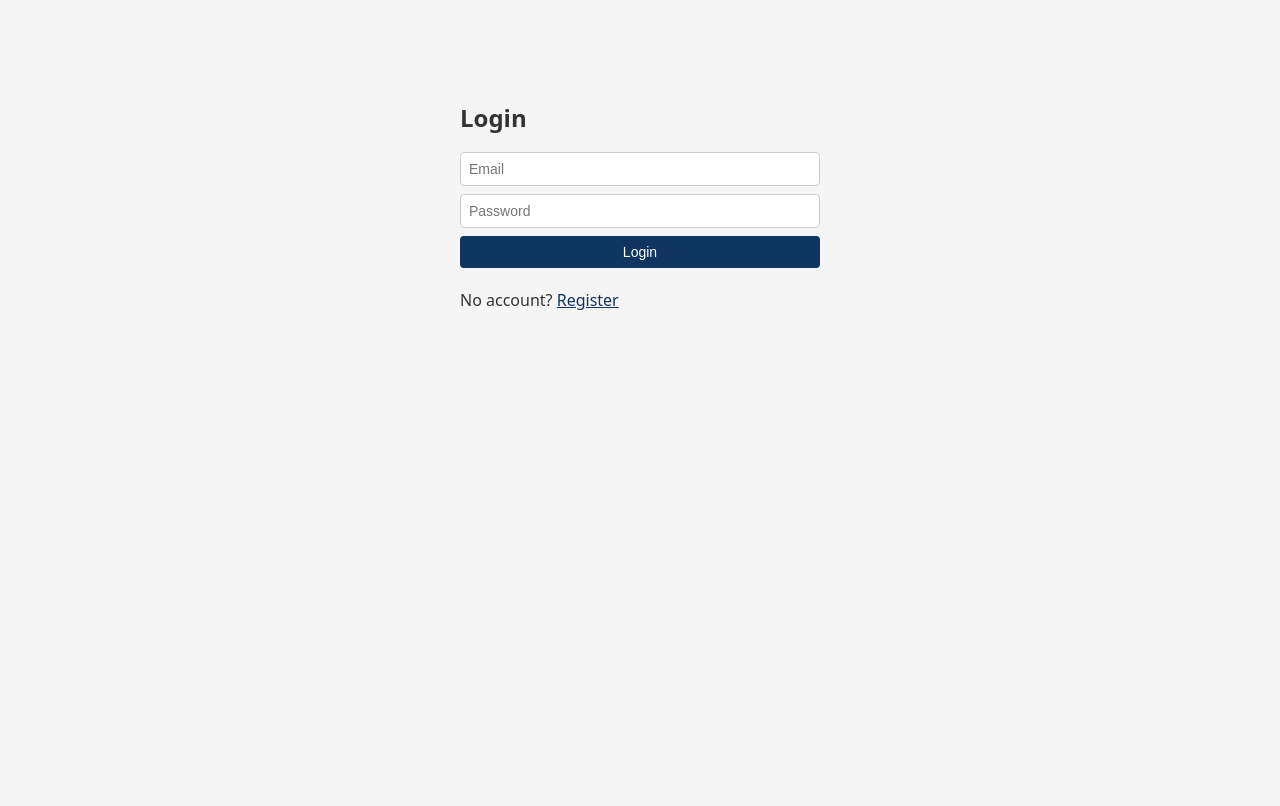
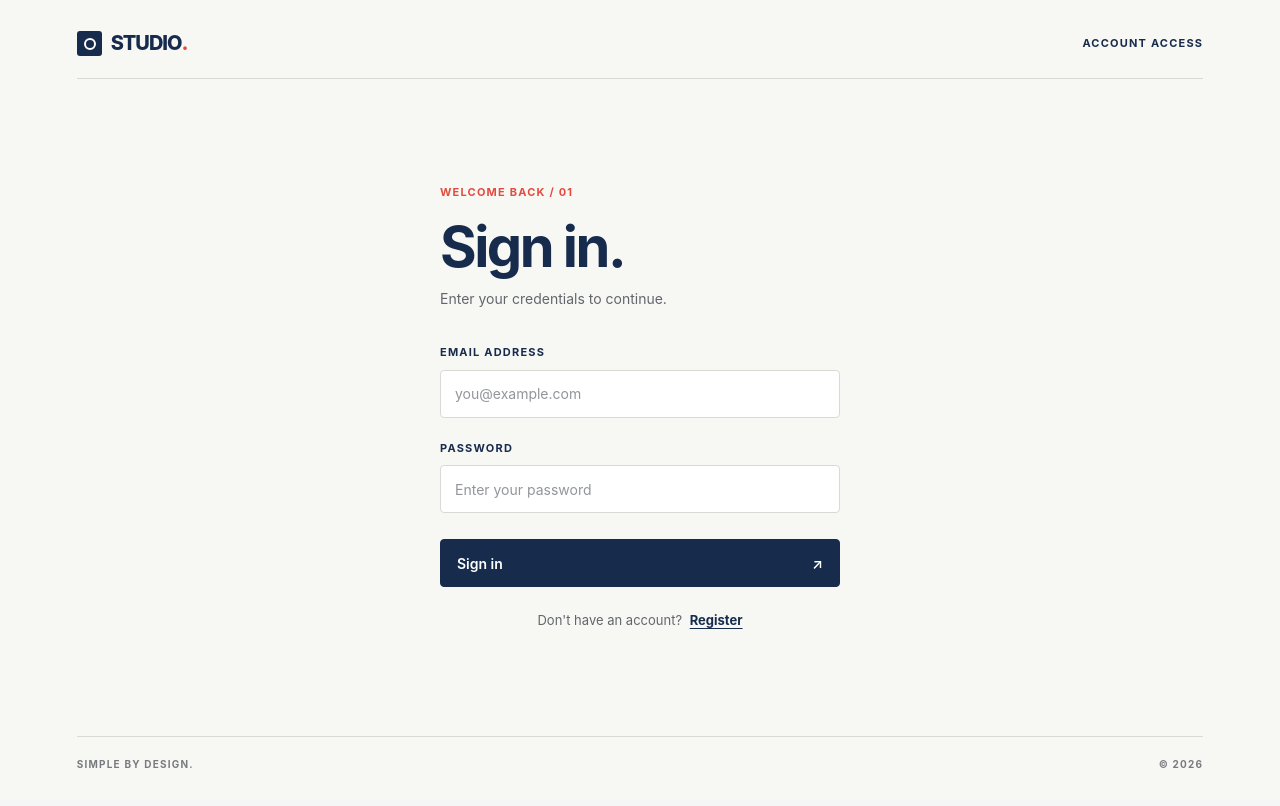
Before and after one commit to chalanalk-py/university-event-management-system, a React (Vite) app in the folder client/: page /login in a window 1280 px wide. Shown: the top 806 px of the page. Built offline with nearby package versions, Linux system fonts and the light colour scheme.

Commit message:
"test for simple ui changes method"

```diff
--- a/client/src/App.css
+++ b/client/src/App.css
@@ -68,3 +68,391 @@ li { padding: 8px; border-bottom: 1px solid #eee; }
 .position-card { background: #fff; padding: 12px; margin: 8px 0; border: 1px solid #ddd; border-radius: 4px; }
 
 a { color: #0f3460; }
+
+/* Minimalism & Swiss Style - Login Page */
+
+.page-center {
+  width: 100%;
+  max-width: 400px;
+  margin: 80px auto;
+  padding: 32px 24px;
+  background: #f7f7f4;
+  color: #172b4d;
+}
+
+.page-center h2 {
+  margin-bottom: 12px;
+  font-size: 42px;
+  font-weight: 750;
+  letter-spacing: -1.8px;
+  line-height: 1.15;
+}
+
+.page-center > p {
+  margin-top: 24px;
+  color: #62666c;
+  font-size: 13px;
+  text-align: center;
+}
+
+.page-center > p a {
+  color: #172b4d;
+  font-weight: 600;
+  text-decoration: underline;
+  text-underline-offset: 3px;
+}
+
+.page-center form {
+  display: flex;
+  flex-direction: column;
+  gap: 16px;
+  width: 100%;
+  margin: 28px 0 0;
+}
+
+.page-center input {
+  width: 100%;
+  min-height: 48px;
+  padding: 12px 14px;
+  border: 1px solid #d9dad6;
+  border-radius: 4px;
+  background: #fff;
+  color: #172b4d;
+  font-size: 14px;
+  outline: none;
+  transition: border-color 160ms ease;
+}
+
+.page-center input::placeholder {
+  color: #92959a;
+}
+
+.page-center input:focus-visible {
+  border-color: #172b4d;
+  outline: 2px solid #172b4d;
+  outline-offset: 2px;
+}
+
+.page-center button {
+  width: 100%;
+  min-height: 48px;
+  margin-top: 4px;
+  padding: 12px 16px;
+  border: 1px solid #172b4d;
+  border-radius: 4px;
+  background: #172b4d;
+  color: #fff;
+  font-size: 14px;
+  font-weight: 600;
+  transition: background 160ms ease;
+}
+
+.page-center button:hover:not(:disabled) {
+  background: #263f64;
+}
+
+.page-center button:focus-visible {
+  outline: 2px solid #e34b3f;
+  outline-offset: 3px;
+}
+
+.page-center button:disabled {
+  opacity: 0.6;
+  cursor: not-allowed;
+}
+
+.page-center .error {
+  margin: 16px 0;
+  padding: 12px;
+  border-left: 3px solid #e34b3f;
+  background: #fff0ed;
+  color: #9b3028;
+  font-size: 13px;
+  line-height: 1.5;
+}
+
+@media (max-width: 480px) {
+  .page-center {
+    margin: 48px auto;
+    padding: 24px 20px;
+  }
+
+  .page-center h2 {
+    font-size: 36px;
+  }
+}
+
+@media (prefers-reduced-motion: reduce) {
+  .page-center input,
+  .page-center button {
+    transition: none;
+  }
+}
+
+/* Minimalism + Swiss Style */
+
+.login-page,
+.login-page * {
+  box-sizing: border-box;
+}
+
+.login-page {
+  --ink: #172b4d;
+  --muted: #62666c;
+  --accent: #e34b3f;
+  --line: #d9dad6;
+  --paper: #f7f7f4;
+  --white: #ffffff;
+
+  min-height: 100vh;
+  padding: 28px 6%;
+  display: flex;
+  flex-direction: column;
+  background: var(--paper);
+  color: var(--ink);
+  font-family: Inter, Arial, sans-serif;
+}
+
+/* Header */
+
+.login-header {
+  display: flex;
+  justify-content: space-between;
+  align-items: center;
+  padding-bottom: 20px;
+  border-bottom: 1px solid var(--line);
+}
+
+.login-brand {
+  display: inline-flex;
+  align-items: center;
+  gap: 9px;
+  color: var(--ink);
+  text-decoration: none;
+  font-size: 20px;
+  font-weight: 800;
+  letter-spacing: -1px;
+}
+
+.brand-mark {
+  width: 25px;
+  height: 25px;
+  background: var(--ink);
+  border-radius: 3px;
+  position: relative;
+}
+
+.brand-mark::after {
+  content: '';
+  position: absolute;
+  width: 8px;
+  height: 8px;
+  border: 2px solid var(--white);
+  border-radius: 50%;
+  top: 7px;
+  left: 7px;
+}
+
+.brand-period {
+  color: var(--accent);
+  margin-left: -9px;
+}
+
+.header-label,
+.eyebrow,
+.login-field label,
+.login-footer {
+  font-size: 11px;
+  font-weight: 700;
+  letter-spacing: 1.2px;
+}
+
+/* Main content */
+
+.login-content {
+  width: 100%;
+  max-width: 400px;
+  margin: auto;
+  padding: 64px 0;
+}
+
+.login-intro {
+  margin-bottom: 34px;
+}
+
+.eyebrow {
+  display: block;
+  margin-bottom: 18px;
+  color: var(--accent);
+}
+
+.login-intro h1 {
+  margin: 0 0 12px;
+  color: var(--ink);
+  font-size: clamp(40px, 7vw, 56px);
+  line-height: 1;
+  letter-spacing: -2.5px;
+  font-weight: 750;
+}
+
+.login-intro p {
+  margin: 0;
+  color: var(--muted);
+  font-size: 14px;
+  line-height: 1.7;
+}
+
+/* Form */
+
+.login-form {
+  display: flex;
+  flex-direction: column;
+  gap: 22px;
+  width: 100%;
+  max-width: none;
+  margin: 0;
+}
+
+.login-field {
+  display: flex;
+  flex-direction: column;
+  gap: 9px;
+}
+
+.login-field label {
+  color: var(--ink);
+}
+
+.login-field input {
+  width: 100%;
+  min-height: 48px;
+  padding: 13px 14px;
+  border: 1px solid var(--line);
+  border-radius: 4px;
+  background: var(--white);
+  color: var(--ink);
+  font-family: inherit;
+  font-size: 14px;
+  outline: none;
+  transition: border-color 160ms ease;
+}
+
+.login-field input::placeholder {
+  color: #92959a;
+}
+
+.login-field input:focus-visible {
+  border-color: var(--ink);
+  outline: 2px solid var(--ink);
+  outline-offset: 2px;
+}
+
+/* Primary action */
+
+.login-submit {
+  width: 100%;
+  min-height: 48px;
+  margin-top: 4px;
+  padding: 12px 16px;
+  display: flex;
+  align-items: center;
+  justify-content: space-between;
+  gap: 12px;
+  background: var(--ink);
+  color: var(--white);
+  border: 1px solid var(--ink);
+  border-radius: 4px;
+  font-family: inherit;
+  font-size: 14px;
+  font-weight: 600;
+  cursor: pointer;
+  transition:
+    background 160ms ease,
+    border-color 160ms ease;
+}
+
+.login-submit:hover:not(:disabled) {
+  background: #263f64;
+  border-color: #263f64;
+}
+
+.login-submit:focus-visible {
+  outline: 2px solid var(--accent);
+  outline-offset: 3px;
+}
+
+.login-submit:disabled {
+  opacity: 0.65;
+  cursor: not-allowed;
+}
+
+/* Feedback and registration */
+
+.login-error {
+  margin-bottom: 20px;
+  padding: 12px 14px;
+  border-left: 3px solid var(--accent);
+  background: #fff0ed;
+  color: #9b3028;
+  font-size: 13px;
+  line-height: 1.5;
+}
+
+.login-register {
+  margin: 24px 0 0;
+  text-align: center;
+  color: var(--muted);
+  font-size: 13px;
+}
+
+.login-register a {
+  margin-left: 4px;
+  color: var(--ink);
+  font-weight: 700;
+  text-decoration: underline;
+  text-underline-offset: 3px;
+}
+
+.login-register a:hover {
+  color: var(--accent);
+}
+
+/* Footer */
+
+.login-footer {
+  display: flex;
+  justify-content: space-between;
+  gap: 16px;
+  padding-top: 20px;
+  border-top: 1px solid var(--line);
+  color: #777a7e;
+  font-size: 10px;
+}
+
+/* Responsive layout */
+
+@media (max-width: 480px) {
+  .login-page {
+    padding: 22px 24px;
+  }
+
+  .header-label {
+    font-size: 9px;
+    letter-spacing: 0.8px;
+  }
+
+  .login-content {
+    padding: 48px 0;
+  }
+
+  .login-intro h1 {
+    font-size: 44px;
+  }
+}
+
+@media (prefers-reduced-motion: reduce) {
+  .login-field input,
+  .login-submit {
+    transition: none;
+  }
+}
--- a/client/src/pages/Login.jsx
+++ b/client/src/pages/Login.jsx
@@ -1,3 +1,4 @@
+
 import { useState } from 'react';
 import { useAuth } from '../context/AuthContext';
 import { useNavigate, Link } from 'react-router-dom';
@@ -6,12 +7,14 @@ export default function Login() {
   const [email, setEmail] = useState('');
   const [password, setPassword] = useState('');
   const [error, setError] = useState('');
+
   const { login, loading } = useAuth();
   const navigate = useNavigate();
 
   const handleSubmit = async (e) => {
     e.preventDefault();
     setError('');
+
     try {
       await login(email, password);
       navigate('/dashboard');
@@ -21,15 +24,74 @@ export default function Login() {
   };
 
   return (
-    <div className="page-center">
-      <h2>Login</h2>
-      {error && <p className="error">{error}</p>}
-      <form onSubmit={handleSubmit}>
-        <input type="email" placeholder="Email" value={email} onChange={e => setEmail(e.target.value)} required />
-        <input type="password" placeholder="Password" value={password} onChange={e => setPassword(e.target.value)} required />
-        <button type="submit" disabled={loading}>{loading ? 'Logging in...' : 'Login'}</button>
-      </form>
-      <p>No account? <Link to="/register">Register</Link></p>
-    </div>
+    <main className="login-page">
+      <header className="login-header">
+        <Link to="/login" className="login-brand">
+          <span className="brand-mark" />
+          STUDIO<span className="brand-period">.</span>
+        </Link>
+        <span className="header-label">ACCOUNT ACCESS</span>
+      </header>
+
+      <section className="login-content">
+        <div className="login-intro">
+          <span className="eyebrow">WELCOME BACK / 01</span>
+          <h1>Sign in.</h1>
+          <p>Enter your credentials to continue.</p>
+        </div>
+
+        {error && (
+          <div className="login-error" role="alert">
+            {error}
+          </div>
+        )}
+
+        <form className="login-form" onSubmit={handleSubmit}>
+          <div className="login-field">
+            <label htmlFor="login-email">EMAIL ADDRESS</label>
+            <input
+              id="login-email"
+              type="email"
+              placeholder="you@example.com"
+              value={email}
+              onChange={(e) => setEmail(e.target.value)}
+              autoComplete="email"
+              required
+            />
+          </div>
+
+          <div className="login-field">
+            <label htmlFor="login-password">PASSWORD</label>
+            <input
+              id="login-password"
+              type="password"
+              placeholder="Enter your password"
+              value={password}
+              onChange={(e) => setPassword(e.target.value)}
+              autoComplete="current-password"
+              required
+            />
+          </div>
+
+          <button
+            className="login-submit"
+            type="submit"
+            disabled={loading}
+          >
+            <span>{loading ? 'Signing in...' : 'Sign in'}</span>
+            {!loading && <span aria-hidden="true">↗</span>}
+          </button>
+        </form>
+
+        <p className="login-register">
+          Don't have an account? <Link to="/register">Register</Link>
+        </p>
+      </section>
+
+      <footer className="login-footer">
+        <span>SIMPLE BY DESIGN.</span>
+        <span>© 2026</span>
+      </footer>
+    </main>
   );
 }
```
